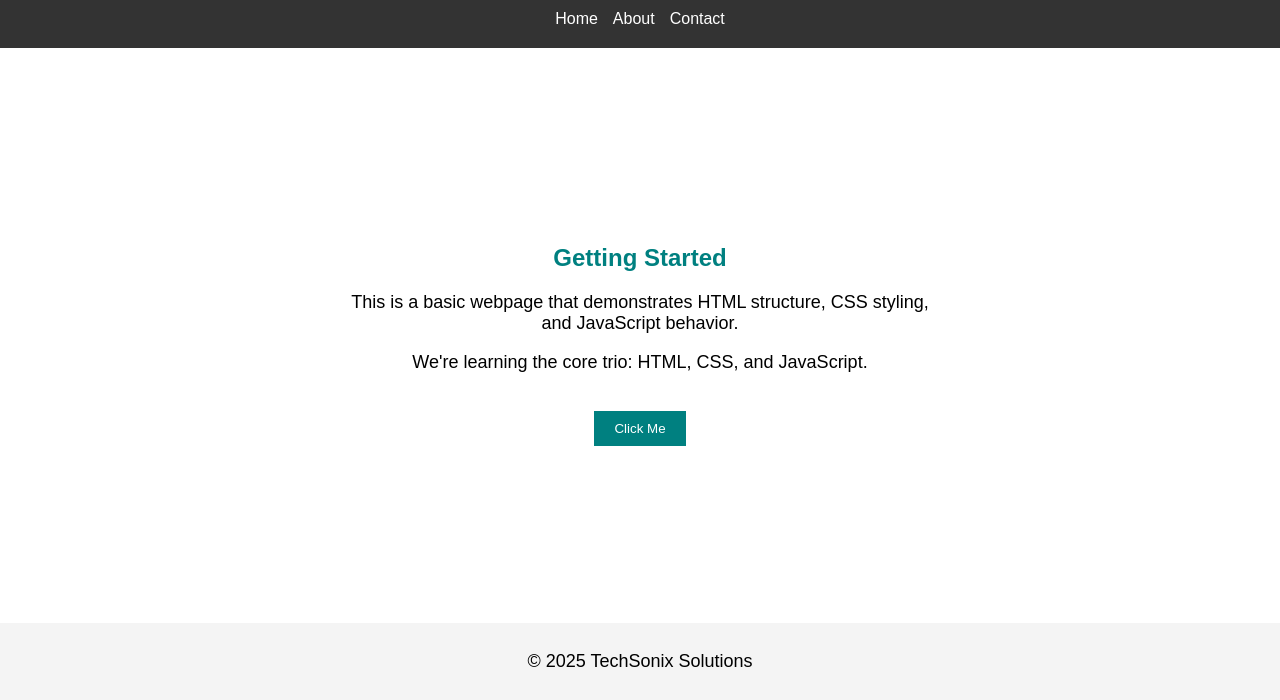
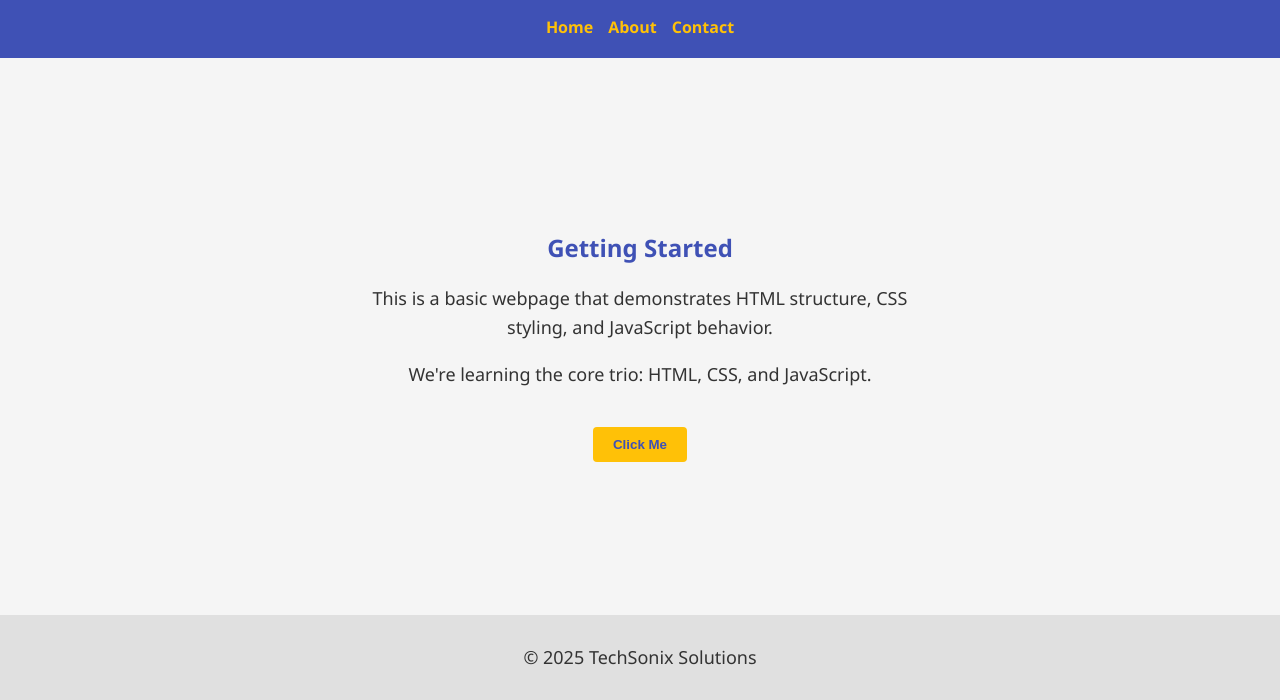
Before and after one commit to Madhavan1302/TSX-Unstop-Web-Development, a plain HTML site: page Assessment-2/index.html in a window 1280 px wide. Shown: the part 100-800 px from the top of the page. Drawn offline with Linux system fonts and the light colour scheme.

Commit message:
Color theme Changed

```diff
--- a/Assessment-2/style.css
+++ b/Assessment-2/style.css
@@ -1,16 +1,18 @@
-/* Set base font and make layout full-height */
+/* Global layout setup */
 html, body {
   height: 100%;
   margin: 0;
   padding: 0;
-  font-family: Arial, sans-serif;
+  font-family: 'Segoe UI', sans-serif;
   display: flex;
   flex-direction: column;
+  background-color: #f5f5f5;
+  color: #333;
 }
 
-/* Header and Navigation styles */
+/* Header and Navigation with indigo */
 header {
-  background-color: #333;
+  background-color: #3f51b5;
   color: white;
   padding: 20px;
   text-align: center;
@@ -29,16 +31,13 @@ nav ul {
   gap: 15px;
 }
 
-nav ul li {
-  display: inline;
+nav ul li a {
+  color: #ffc107;
+  text-decoration: none;
+  font-weight: bold;
 }
 
-nav ul li a {
-  color: white;
-  text-decoration: none;
-}
-
-/* Main content centered and grows to fill space */
+/* Main content */
 main {
   flex: 1;
   padding: 20px;
@@ -48,7 +47,6 @@ main {
   justify-content: center;
 }
 
-/* Article content formatting */
 article {
   max-width: 600px;
   text-align: center;
@@ -56,29 +54,33 @@ article {
 }
 
 h2 {
-  color: teal;
+  color: #3f51b5;
 }
 
 p {
   font-size: 18px;
+  line-height: 1.6;
 }
 
-/* Button styling */
+/* Button with amber */
 button {
   padding: 10px 20px;
-  background-color: teal;
-  color: white;
+  background-color: #ffc107;
+  color: #3f51b5;
   border: none;
   cursor: pointer;
+  font-weight: bold;
+  border-radius: 4px;
 }
 
 button:hover {
-  background-color: darkcyan;
+  background-color: #ffb300;
 }
 
-/* Footer at the bottom */
+/* Footer styling */
 footer {
-  background-color: #f4f4f4;
+  background-color: #e0e0e0;
   text-align: center;
   padding: 10px;
+  font-size: 14px;
 }
```
